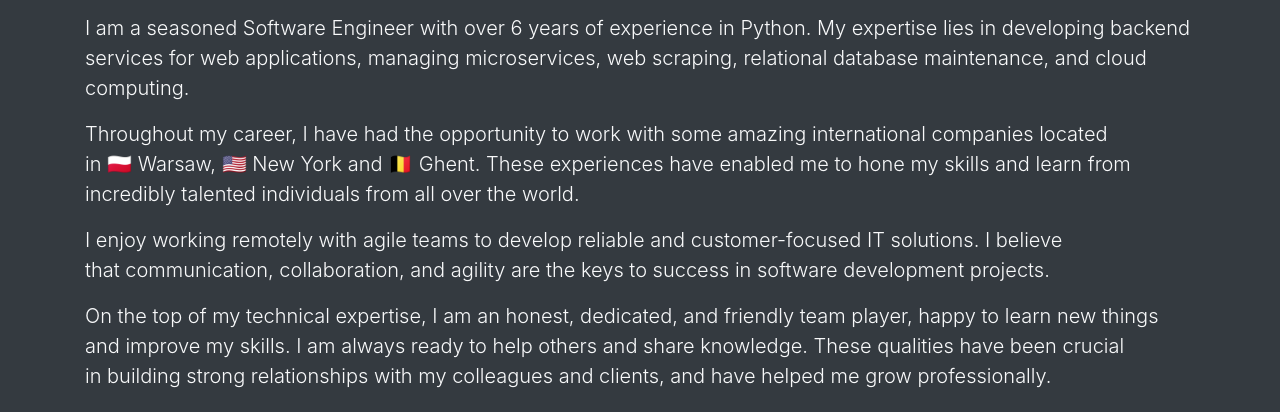
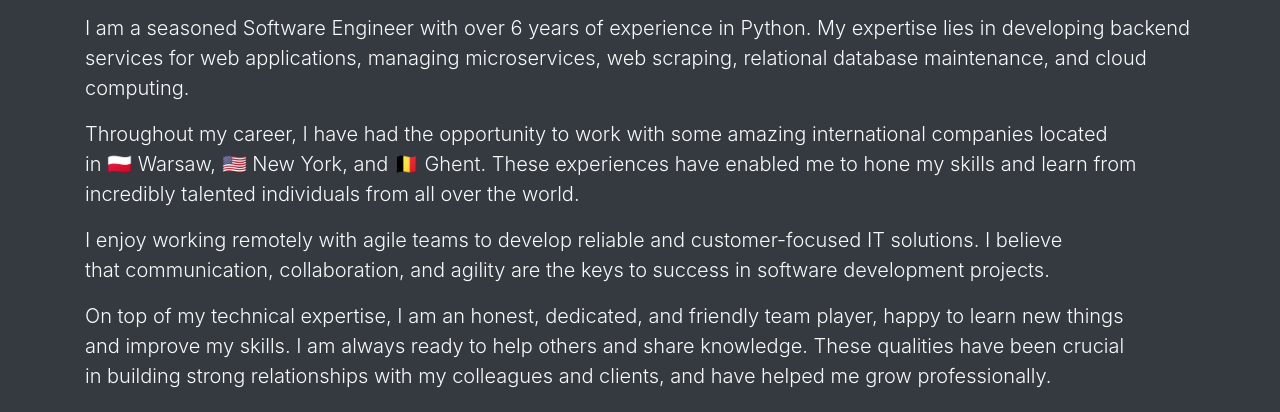
Before and after one commit to Hunter71/hunter71-it, a plain HTML site: page dark/index.html in a window 1280 px wide. Shown: the part 386-798 px from the top of the page. Drawn offline with nearby package versions, Linux system fonts and the light colour scheme.

Commit message:
Fix typos

```diff
--- a/dark/index.html
+++ b/dark/index.html
@@ -86,9 +86,9 @@
       <li class="list-group-item bg-dark borderless">🇵🇱 Wrocław</li>
     </ul>
     <p class="lead">I am a seasoned Software Engineer with over 6 years of experience in Python. My expertise lies in developing backend services for web applications, managing microservices, web scraping, relational database maintenance, and cloud computing.</p>
-    <p class="lead">Throughout my career, I have had the opportunity to work with some amazing international companies located in 🇵🇱 Warsaw, 🇺🇸 New York and 🇧🇪 Ghent. These experiences have enabled me to hone my skills and learn from incredibly talented individuals from all over the world.</p>
+    <p class="lead">Throughout my career, I have had the opportunity to work with some amazing international companies located in 🇵🇱 Warsaw, 🇺🇸 New York, and 🇧🇪 Ghent. These experiences have enabled me to hone my skills and learn from incredibly talented individuals from all over the world.</p>
     <p class="lead">I enjoy working remotely with agile teams to develop reliable and customer-focused IT solutions. I believe that communication, collaboration, and agility are the keys to success in software development projects.</p>
-    <p class="lead">On the top of my technical expertise, I am an honest, dedicated, and friendly team player, happy to learn new things and improve my skills. I am always ready to help others and share knowledge. These qualities have been crucial in building strong relationships with my colleagues and clients, and have helped me grow professionally.</p>
+    <p class="lead">On top of my technical expertise, I am an honest, dedicated, and friendly team player, happy to learn new things and improve my skills. I am always ready to help others and share knowledge. These qualities have been crucial in building strong relationships with my colleagues and clients, and have helped me grow professionally.</p>
     <p class="my-4"> </p>
 
     <h4>Hobbies</h4>
```
Also changed, not shown: index.html (+2 -2 lines).
